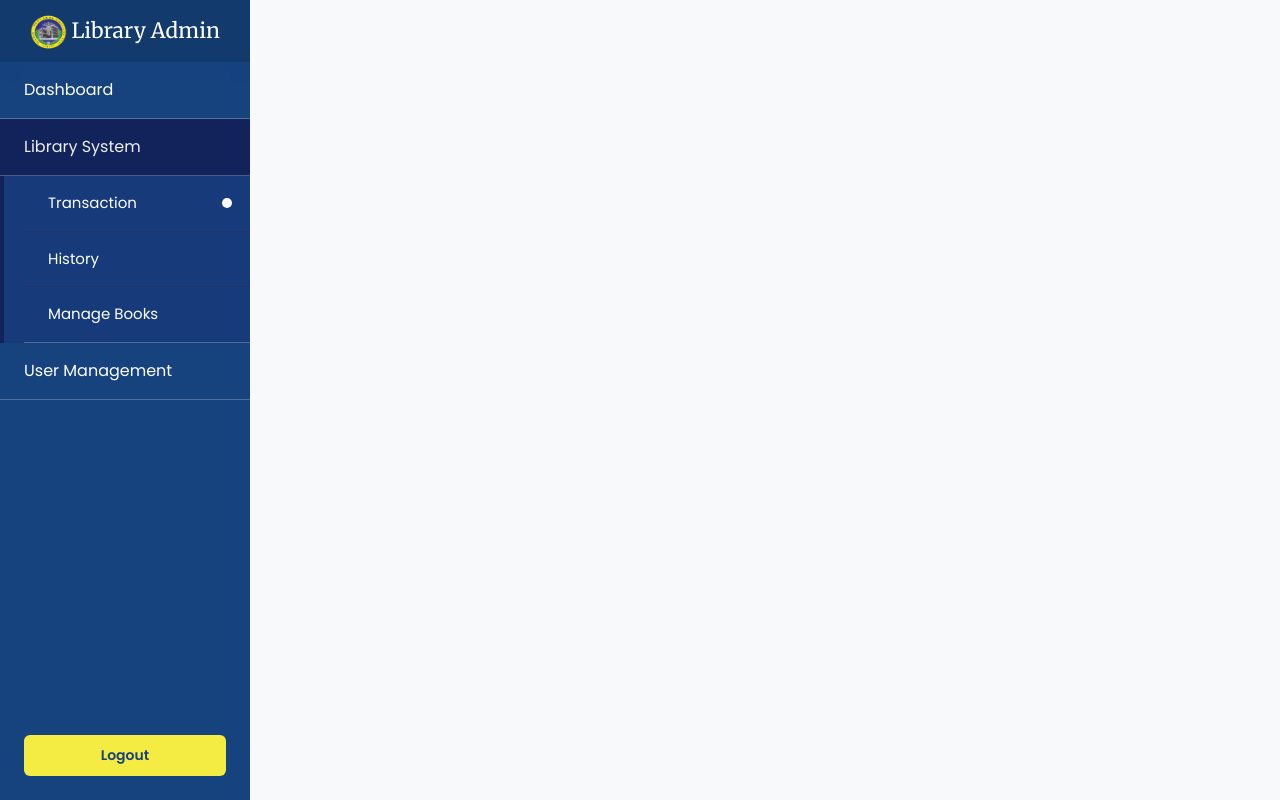
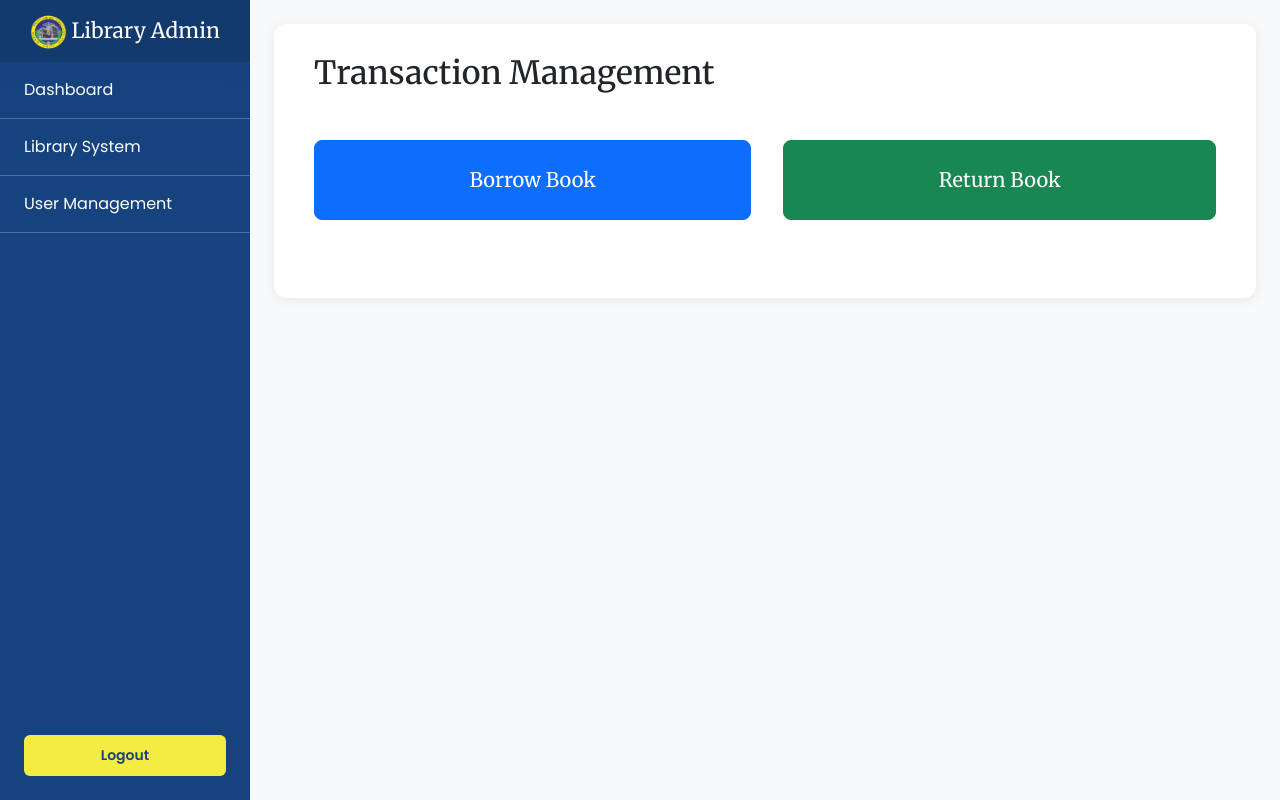
Before and after one commit to yknrcano/MBCLib, a PHP site: page /sti_proware/admin/transaction.php in a window 1280 px wide. Run offline with PHP 8.4, Linux system fonts and the light colour scheme; some libraries are stand-ins or nearby versions.

Commit message:
transaction try (1)

```diff
--- a/admin/transaction.php
+++ b/admin/transaction.php
@@ -3,6 +3,9 @@
     $modal_error = $_SESSION['modal_error'] ?? '';
     $modal_show = $_SESSION['modal_show'] ?? '';
     unset($_SESSION['modal_error'], $_SESSION['modal_show']);
+
+    $alert = $_SESSION['alert'] ?? '';
+    unset($_SESSION['alert']);
 ?>
 
 <!DOCTYPE html>
@@ -34,16 +37,16 @@
             </header>
             <ul class="nav">
                 <li>
-                    <a href="/MBClib/admin/home">
+                    <a href="#">
                         Dashboard
                     </a>
                 </li>
-                <li class="has-submenu open">
+                <li class="has-submenu">
                     <a href="#" id="libraryToggle">
                         Library System
                     </a>
                     <ul class="sidebar-submenu" id="librarySubmenu">
-                        <li><a href="#" class="active">Transaction</a></li>
+                        <li><a href="/MBClib/admin/transaction">Transaction</a></li>
                         <li><a href="/MBClib/admin/history">History</a></li>
                         <li><a href="/MBClib/admin/manage">Manage Books</a></li>
                     </ul>
@@ -62,7 +65,26 @@
         </div>
         <!-- Content -->
         <div class="content">
+            <?php if ($alert): ?>
+                <div id="topAlert" class="alert alert-success alert-dismissible fade show mt-3" role="alert">
+                    <?= htmlspecialchars($alert) ?>
+                    <button type="button" class="btn-close" data-bs-dismiss="alert" aria-label="Close"></button>
+                </div>
+            <?php endif; ?>
 
+            <div class="transaction-container">
+                <div class="transaction-header">
+                    <h2>Transaction Management</h2>
+                </div>
+                <div class="transaction-content d-flex justify-content-between align-items-center my-5" style="gap: 2rem;"">
+                    <div class="borrow-content flex-fill">
+                    <button type="button" class="btn btn-primary btn-lg w-100 py-4">Borrow Book</button>
+                    </div>
+                    <div class="return-content flex-fill">
+                        <button type="button" class="btn btn-success btn-lg w-100 py-4">Return Book</button>
+                    </div>
+                </div>
+            </div>
         </div>
     </div>
 
--- a/css/style.css
+++ b/css/style.css
@@ -1603,3 +1603,10 @@ input[type=number] {
 input[type=number]::-ms-input-spinner {
     display: none;
 }
+
+.transaction-container {
+    background: #fff;
+    border-radius: 12px;
+    box-shadow: 0 2px 12px rgba(22, 67, 126, 0.08);
+    padding: 30px 40px;
+}
```
